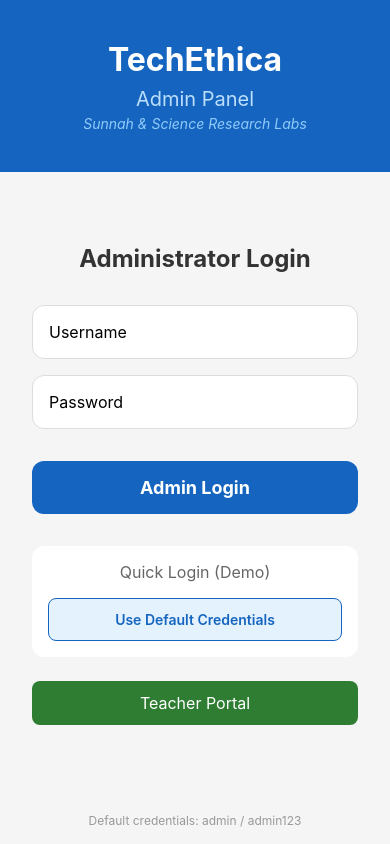
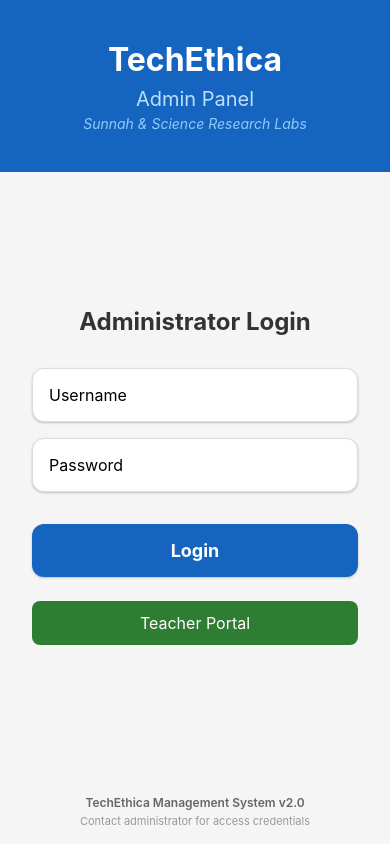
Before and after one commit to khalandarsihan/attendance-system-rn, a React Native app: screen /AdminLogin in a window 390 px wide. Built offline with nearby package versions, Linux system fonts and the light colour scheme.

Commit message:
feat: Replace demo authentication with production-ready login system

```diff
--- a/src/screens/AdminLoginScreen.js
+++ b/src/screens/AdminLoginScreen.js
@@ -1,5 +1,5 @@
-// src/screens/AdminLoginScreen.js
-import React, { useState } from 'react';
+// src/screens/AdminLoginScreen.js - Production Version (No External Dependencies)
+import React, { useState } from "react";
 import {
   View,
   Text,
@@ -8,54 +8,68 @@ import {
   StyleSheet,
   SafeAreaView,
   Alert,
-} from 'react-native';
-import AsyncStorage from '@react-native-async-storage/async-storage';
+} from "react-native";
+import AsyncStorage from "@react-native-async-storage/async-storage";
 
 export default function AdminLoginScreen({ navigation }) {
-  const [username, setUsername] = useState('');
-  const [password, setPassword] = useState('');
+  const [username, setUsername] = useState("");
+  const [password, setPassword] = useState("");
   const [isLoading, setIsLoading] = useState(false);
 
-  // Admin credentials - you can modify these
+  // PRODUCTION CREDENTIALS - CHANGE THESE IMMEDIATELY!
   const adminCredentials = {
-    username: 'admin',
-    password: 'admin123',
+    username: "admin",
+    password: "chikaka9", // Use a strong password
+  };
+
+  // Simple session management
+  const createAdminSession = async () => {
+    const sessionData = {
+      role: "admin",
+      username: username,
+      loginTime: new Date().toISOString(),
+      sessionId:
+        Date.now().toString() + Math.random().toString(36).substr(2, 9),
+      expiresAt: new Date(Date.now() + 8 * 60 * 60 * 1000).toISOString(), // 8 hours
+    };
+
+    await AsyncStorage.setItem("adminSession", JSON.stringify(sessionData));
+    return sessionData;
   };
 
   const handleLogin = async () => {
     if (!username.trim() || !password.trim()) {
-      Alert.alert('Error', 'Please enter username and password');
+      Alert.alert("Error", "Please enter username and password");
       return;
     }
 
     setIsLoading(true);
 
-    if (username === adminCredentials.username && password === adminCredentials.password) {
+    // Simple credential check
+    if (
+      username.trim() === adminCredentials.username &&
+      password === adminCredentials.password
+    ) {
       try {
-        // Store admin session
-        const adminSession = {
-          role: 'admin',
-          username: username,
-          loginTime: new Date().toISOString(),
-        };
+        await createAdminSession();
 
-        await AsyncStorage.setItem('adminSession', JSON.stringify(adminSession));
-
-        // Navigate to admin panel
-        navigation.replace('AdminPanel');
+        Alert.alert("Login Successful", "Welcome to TechEthica Admin Panel", [
+          {
+            text: "Continue",
+            onPress: () => navigation.replace("AdminPanel"),
+          },
+        ]);
       } catch (error) {
-        Alert.alert('Error', 'Failed to login. Please try again.');
+        Alert.alert("Error", "Failed to create session. Please try again.");
       }
     } else {
-      Alert.alert('Invalid Credentials', 'Please check your username and password');
+      Alert.alert(
+        "Login Failed",
+        "Invalid username or password. Please check your credentials and try again."
+      );
     }
 
     setIsLoading(false);
-  };
-
-  const quickLogin = () => {
-    setUsername('admin');
-    setPassword('admin123');
   };
 
   return (
@@ -75,6 +89,8 @@ export default function AdminLoginScreen({ navigation }) {
           value={username}
           onChangeText={setUsername}
           autoCapitalize="none"
+          autoCorrect={false}
+          autoComplete="username"
         />
 
         <TextInput
@@ -83,6 +99,7 @@ export default function AdminLoginScreen({ navigation }) {
           value={password}
           onChangeText={setPassword}
           secureTextEntry
+          autoComplete="password"
         />
 
         <TouchableOpacity
@@ -91,32 +108,22 @@ export default function AdminLoginScreen({ navigation }) {
           disabled={isLoading}
         >
           <Text style={styles.loginButtonText}>
-            {isLoading ? 'Logging in...' : 'Admin Login'}
+            {isLoading ? "Logging in..." : "Login"}
           </Text>
         </TouchableOpacity>
 
-        {/* Quick Login for Demo */}
-        <View style={styles.quickLoginSection}>
-          <Text style={styles.quickLoginTitle}>Quick Login (Demo)</Text>
-          <TouchableOpacity
-            style={styles.quickLoginButton}
-            onPress={quickLogin}
-          >
-            <Text style={styles.quickLoginText}>Use Default Credentials</Text>
-          </TouchableOpacity>
-        </View>
-
         <TouchableOpacity
           style={styles.teacherButton}
-          onPress={() => navigation.navigate('TeacherLogin')}
+          onPress={() => navigation.navigate("TeacherLogin")}
         >
           <Text style={styles.teacherButtonText}>Teacher Portal</Text>
         </TouchableOpacity>
       </View>
 
       <View style={styles.footer}>
-        <Text style={styles.footerText}>
-          Default credentials: admin / admin123
+        <Text style={styles.footerText}>TechEthica Management System v2.0</Text>
+        <Text style={styles.footerSubtext}>
+          Contact administrator for access credentials
         </Text>
       </View>
     </SafeAreaView>
@@ -126,111 +133,117 @@ export default function AdminLoginScreen({ navigation }) {
 const styles = StyleSheet.create({
   container: {
     flex: 1,
-    backgroundColor: '#F5F5F5',
+    backgroundColor: "#F5F5F5",
   },
   header: {
-    backgroundColor: '#1565C0',
+    backgroundColor: "#1565C0", // Admin blue
     padding: 40,
-    alignItems: 'center',
+    alignItems: "center",
   },
   title: {
     fontSize: 32,
-    fontWeight: 'bold',
-    color: 'white',
+    fontWeight: "bold",
+    color: "white",
   },
   subtitle: {
     fontSize: 20,
-    color: '#BBDEFB',
+    color: "#BBDEFB",
     marginTop: 8,
   },
   tagline: {
     fontSize: 14,
-    color: '#90CAF9',
-    fontStyle: 'italic',
+    color: "#90CAF9",
+    fontStyle: "italic",
     marginTop: 4,
   },
   loginForm: {
     flex: 1,
     padding: 32,
-    justifyContent: 'center',
+    justifyContent: "center",
   },
   formTitle: {
     fontSize: 24,
-    fontWeight: 'bold',
-    color: '#333',
-    textAlign: 'center',
+    fontWeight: "bold",
+    color: "#333",
+    textAlign: "center",
     marginBottom: 32,
   },
   input: {
-    backgroundColor: 'white',
+    backgroundColor: "white",
     borderRadius: 12,
     padding: 16,
     marginBottom: 16,
     fontSize: 16,
     borderWidth: 1,
-    borderColor: '#DDD',
+    borderColor: "#DDD",
     elevation: 2,
+    shadowColor: "#000",
+    shadowOffset: {
+      width: 0,
+      height: 1,
+    },
+    shadowOpacity: 0.22,
+    shadowRadius: 2.22,
   },
   loginButton: {
-    backgroundColor: '#1565C0',
+    backgroundColor: "#1565C0",
     padding: 16,
     borderRadius: 12,
-    alignItems: 'center',
+    alignItems: "center",
     marginTop: 16,
     elevation: 3,
+    shadowColor: "#000",
+    shadowOffset: {
+      width: 0,
+      height: 1,
+    },
+    shadowOpacity: 0.22,
+    shadowRadius: 2.22,
   },
   disabledButton: {
-    backgroundColor: '#AAA',
+    backgroundColor: "#AAA",
   },
   loginButtonText: {
-    color: 'white',
+    color: "white",
     fontSize: 18,
-    fontWeight: 'bold',
-  },
-  quickLoginSection: {
-    marginTop: 32,
-    padding: 16,
-    backgroundColor: 'white',
-    borderRadius: 12,
-    elevation: 2,
-  },
-  quickLoginTitle: {
-    fontSize: 16,
-    color: '#666',
-    textAlign: 'center',
-    marginBottom: 16,
-  },
-  quickLoginButton: {
-    backgroundColor: '#E3F2FD',
-    paddingHorizontal: 20,
-    paddingVertical: 12,
-    borderRadius: 8,
-    borderWidth: 1,
-    borderColor: '#1565C0',
-    alignItems: 'center',
-  },
-  quickLoginText: {
-    color: '#1565C0',
-    fontWeight: '600',
+    fontWeight: "bold",
   },
   teacherButton: {
-    backgroundColor: '#2E7D32',
+    backgroundColor: "#2E7D32",
     padding: 12,
     borderRadius: 8,
-    alignItems: 'center',
+    alignItems: "center",
+    marginTop: 24,
+  },
+  adminButton: {
+    backgroundColor: "#607D8B",
+    padding: 12,
+    borderRadius: 8,
+    alignItems: "center",
     marginTop: 24,
   },
   teacherButtonText: {
-    color: 'white',
+    color: "white",
+    fontSize: 16,
+  },
+  adminButtonText: {
+    color: "white",
     fontSize: 16,
   },
   footer: {
     padding: 16,
-    alignItems: 'center',
+    alignItems: "center",
   },
   footerText: {
-    color: '#999',
+    color: "#666",
     fontSize: 12,
-    textAlign: 'center',
+    textAlign: "center",
+    fontWeight: "600",
+  },
+  footerSubtext: {
+    color: "#999",
+    fontSize: 11,
+    textAlign: "center",
+    marginTop: 4,
   },
 });
--- a/src/screens/TeacherLoginScreen.js
+++ b/src/screens/TeacherLoginScreen.js
@@ -1,4 +1,4 @@
-// src/screens/TeacherLoginScreen.js
+// src/screens/TeacherLoginScreen.js - Fixed Complete Version
 import React, { useState } from "react";
 import {
   View,
@@ -16,11 +16,39 @@ export default function TeacherLoginScreen({ navigation }) {
   const [password, setPassword] = useState("");
   const [isLoading, setIsLoading] = useState(false);
 
+  // Updated faculty credentials as per your requirement
   const facultyCredentials = {
-    KS: { password: "ks123", name: "Khalandar Sihan Saqaufi" },
-    MJ: { password: "mj123", name: "Muhammad Jamal Saqaufi" },
-    JM: { password: "jm123", name: "Jaish Muhammad Saqaufi" },
-    SH: { password: "sh123", name: "Muhammad Shakeel Sir" },
+    KS: {
+      password: "sihan123",
+      name: "Khalandar Sihan Saqaufi",
+    },
+    MJ: {
+      password: "jamal123",
+      name: "Muhammad Jamal Saqaufi",
+    },
+    JM: {
+      password: "jaish123",
+      name: "Jaish Muhammad Saqaufi",
+    },
+    SH: {
+      password: "shakeel123",
+      name: "Muhammad Shakeel Sir",
+    },
+  };
+
+  const createTeacherSession = async (facultyCode, facultyName) => {
+    const sessionData = {
+      role: "teacher",
+      facultyCode: facultyCode,
+      facultyName: facultyName,
+      loginTime: new Date().toISOString(),
+      sessionId:
+        Date.now().toString() + Math.random().toString(36).substr(2, 9),
+      expiresAt: new Date(Date.now() + 8 * 60 * 60 * 1000).toISOString(), // 8 hours
+    };
+
+    await AsyncStorage.setItem("teacherSession", JSON.stringify(sessionData));
+    return sessionData;
   };
 
   const handleLogin = async () => {
@@ -31,41 +59,34 @@ export default function TeacherLoginScreen({ navigation }) {
 
     setIsLoading(true);
 
-    const upperFacultyCode = facultyCode.toUpperCase();
+    const upperFacultyCode = facultyCode.toUpperCase().trim();
     const faculty = facultyCredentials[upperFacultyCode];
 
     if (faculty && faculty.password === password) {
       try {
-        // Store login session
-        const loginSession = {
-          facultyCode: upperFacultyCode,
-          facultyName: faculty.name,
-          loginTime: new Date().toISOString(),
-        };
-
-        await AsyncStorage.setItem(
-          "teacherSession",
-          JSON.stringify(loginSession)
+        const session = await createTeacherSession(
+          upperFacultyCode,
+          faculty.name
         );
 
-        // Navigate to teacher dashboard
-        navigation.replace("TeacherDashboard", { faculty: loginSession });
+        Alert.alert("Login Successful", `Welcome ${faculty.name}`, [
+          {
+            text: "Continue",
+            onPress: () =>
+              navigation.replace("TeacherDashboard", { faculty: session }),
+          },
+        ]);
       } catch (error) {
-        Alert.alert("Error", "Failed to login. Please try again.");
+        Alert.alert("Error", "Failed to create session. Please try again.");
       }
     } else {
       Alert.alert(
-        "Invalid Credentials",
-        "Please check your faculty code and password"
+        "Login Failed",
+        "Invalid faculty code or password. Please check your credentials and try again."
       );
     }
 
     setIsLoading(false);
-  };
-
-  const quickLogin = (code) => {
-    setFacultyCode(code);
-    setPassword(facultyCredentials[code].password);
   };
 
   return (
@@ -86,6 +107,7 @@ export default function TeacherLoginScreen({ navigation }) {
           onChangeText={setFacultyCode}
           autoCapitalize="characters"
           maxLength={2}
+          autoCorrect={false}
         />
 
         <TextInput
@@ -94,6 +116,7 @@ export default function TeacherLoginScreen({ navigation }) {
           value={password}
           onChangeText={setPassword}
           secureTextEntry
+          autoComplete="password"
         />
 
         <TouchableOpacity
@@ -106,22 +129,6 @@ export default function TeacherLoginScreen({ navigation }) {
           </Text>
         </TouchableOpacity>
 
-        {/* Quick Login for Demo */}
-        <View style={styles.quickLoginSection}>
-          <Text style={styles.quickLoginTitle}>Quick Login (Demo)</Text>
-          <View style={styles.facultyButtons}>
-            {Object.keys(facultyCredentials).map((code) => (
-              <TouchableOpacity
-                key={code}
-                style={styles.facultyQuickButton}
-                onPress={() => quickLogin(code)}
-              >
-                <Text style={styles.facultyQuickText}>{code}</Text>
-              </TouchableOpacity>
-            ))}
-          </View>
-        </View>
-
         <TouchableOpacity
           style={styles.adminButton}
           onPress={() => navigation.navigate("AdminLogin")}
@@ -131,21 +138,23 @@ export default function TeacherLoginScreen({ navigation }) {
       </View>
 
       <View style={styles.footer}>
-        <Text style={styles.footerText}>
-          Default passwords: ks123, mj123, jm123, sh123
+        <Text style={styles.footerText}>TechEthica Management System v2.0</Text>
+        <Text style={styles.footerSubtext}>
+          Faculty: Contact admin for password reset
         </Text>
       </View>
     </SafeAreaView>
   );
 }
 
+// Complete styles object - This was missing in your file!
 const styles = StyleSheet.create({
   container: {
     flex: 1,
     backgroundColor: "#F5F5F5",
   },
   header: {
-    backgroundColor: "#2E7D32",
+    backgroundColor: "#2E7D32", // Teacher green
     padding: 40,
     alignItems: "center",
   },
@@ -186,6 +195,13 @@ const styles = StyleSheet.create({
     borderWidth: 1,
     borderColor: "#DDD",
     elevation: 2,
+    shadowColor: "#000",
+    shadowOffset: {
+      width: 0,
+      height: 1,
+    },
+    shadowOpacity: 0.22,
+    shadowRadius: 2.22,
   },
   loginButton: {
     backgroundColor: "#2E7D32",
@@ -194,6 +210,13 @@ const styles = StyleSheet.create({
     alignItems: "center",
     marginTop: 16,
     elevation: 3,
+    shadowColor: "#000",
+    shadowOffset: {
+      width: 0,
+      height: 1,
+    },
+    shadowOpacity: 0.22,
+    shadowRadius: 2.22,
   },
   disabledButton: {
     backgroundColor: "#AAA",
@@ -202,35 +225,6 @@ const styles = StyleSheet.create({
     color: "white",
     fontSize: 18,
     fontWeight: "bold",
-  },
-  quickLoginSection: {
-    marginTop: 32,
-    padding: 16,
-    backgroundColor: "white",
-    borderRadius: 12,
-    elevation: 2,
-  },
-  quickLoginTitle: {
-    fontSize: 16,
-    color: "#666",
-    textAlign: "center",
-    marginBottom: 16,
-  },
-  facultyButtons: {
-    flexDirection: "row",
-    justifyContent: "space-around",
-  },
-  facultyQuickButton: {
-    backgroundColor: "#E8F5E9",
-    paddingHorizontal: 20,
-    paddingVertical: 12,
-    borderRadius: 8,
-    borderWidth: 1,
-    borderColor: "#2E7D32",
-  },
-  facultyQuickText: {
-    color: "#2E7D32",
-    fontWeight: "600",
   },
   adminButton: {
     backgroundColor: "#607D8B",
@@ -248,8 +242,15 @@ const styles = StyleSheet.create({
     alignItems: "center",
   },
   footerText: {
-    color: "#999",
+    color: "#666",
     fontSize: 12,
     textAlign: "center",
+    fontWeight: "600",
+  },
+  footerSubtext: {
+    color: "#999",
+    fontSize: 11,
+    textAlign: "center",
+    marginTop: 4,
   },
 });
```
Also changed, not shown: App.js (+29 -0 lines).
